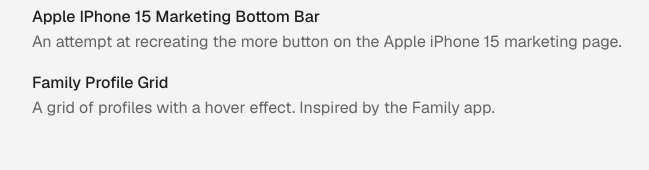
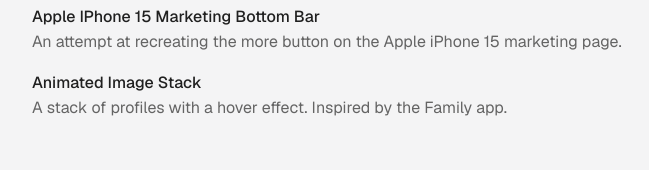
Before and after one commit to tate2301/atipamara, a Next.js app: page / in a window 1280 px wide. Shown: the part 1163-1333 px from the top of the page, without its empty margins (288-937 px from the left). Built offline with nearby package versions, Linux system fonts and the light colour scheme.

Commit message:
fix: use local pics

```diff
--- a/app/page.tsx
+++ b/app/page.tsx
@@ -74,8 +74,8 @@
             link="/playground"
           />
           <ProjectCard
-            title="Family profile grid"
-            description="A grid of profiles with a hover effect. Inspired by the Family app."
+            title="Animated image stack"
+            description="A stack of profiles with a hover effect. Inspired by the Family app."
             link="/playground"
           />
         </div>
--- a/app/photos/page.tsx
+++ b/app/photos/page.tsx
@@ -30,7 +30,7 @@
           </h1>
           <p className="text-lg">
             Life is great, capture the moments. These are photos of me, my
-            favorite people and some memories.
+            favorite people, pups and some memories.
           </p>
         </div>
       </div>
```
Also changed, not shown: app/writing/page.tsx (+0 -8 lines).
